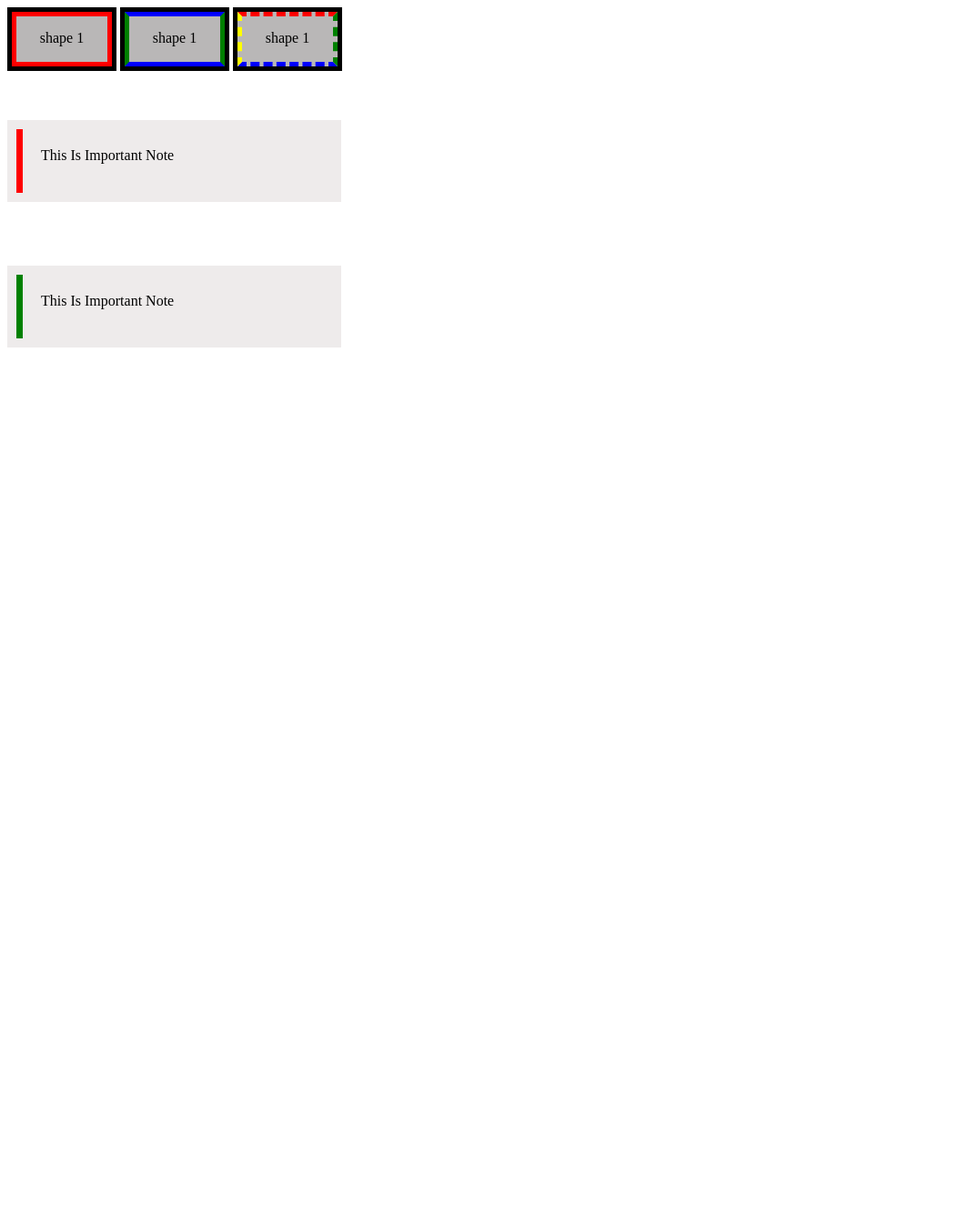
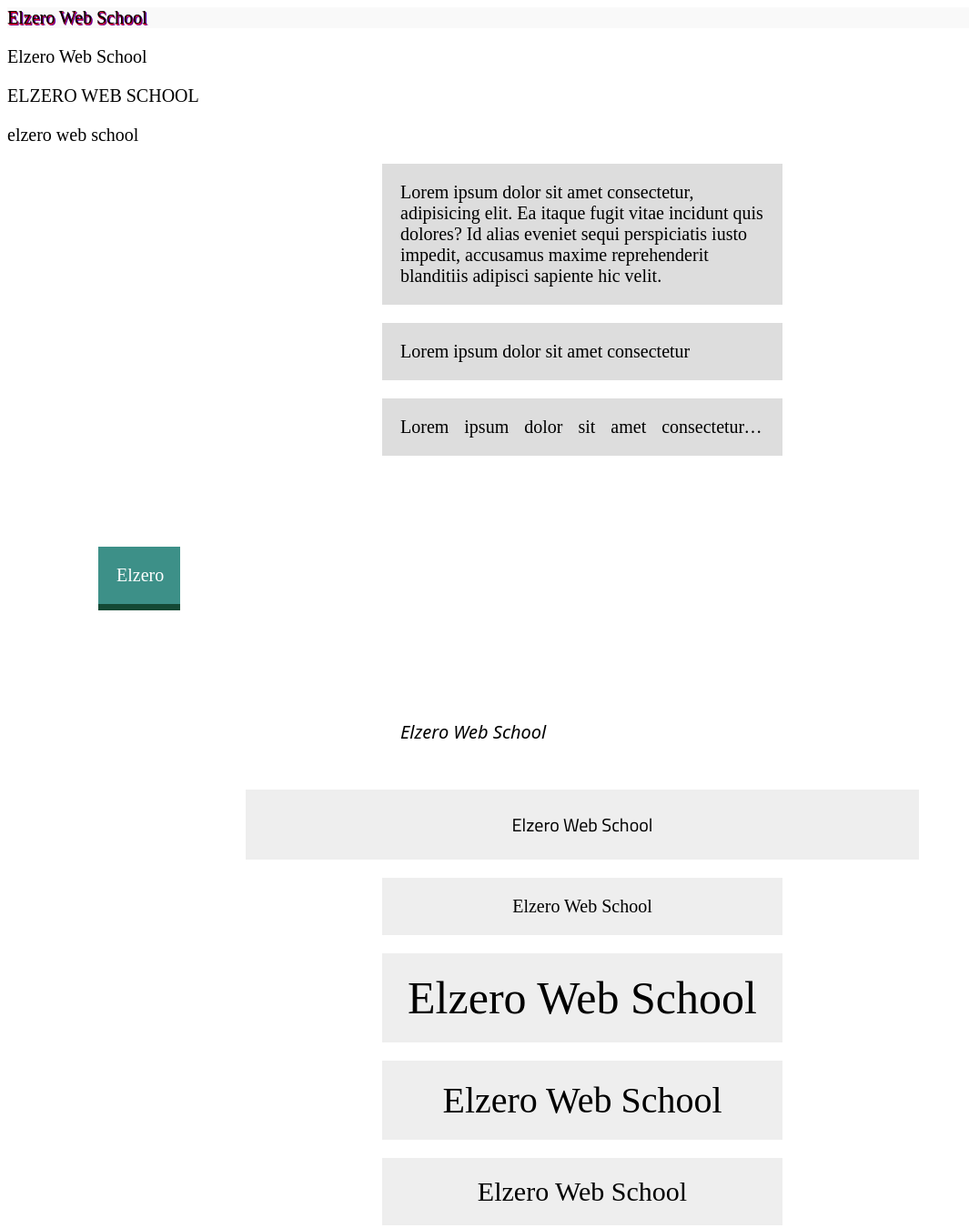
Before and after one commit to elagha7/elagha2006, a plain HTML site: page index.html in a window 1280 px wide. Shown: the whole page at 91% size, without its empty margins (0-1065 px from the left). Before the commit the page ends 800 px from the top, so only its background shows below. Drawn offline with Linux system fonts and the light colour scheme; a web font is replaced by a local one.

Commit message:
: update assingments of elzero

```diff
--- a/index.html
+++ b/index.html
@@ -1,21 +1,41 @@
 <!DOCTYPE html>
-<html lang="en">
-<head>
+<html lang="en" style="font-size: 20px;">
+  <head >
     <meta charset="UTF-8">
-    <link rel="stylesheet" href="master.css">
-    <title>Document</title>
+    <link rel="stylesheet" href="text.css">
 </head>
 <body>
-    <div class="one ">
-         <div class="o">shape 1</div>
-         <div class="t">shape 1</div>
-         <div class="th">shape 1</div>
-    </div>
-    <br><br><br>
-    <div class="line">
-<div class="element1">This Is Important Note</div>
-<div class="element2">This Is Important Note</div>
-<div class="element3">This Is Important Note</div>
+       <div class="div">Elzero Web School</div>
+       <p class="one">elzero Web school</p>
+<p class="two">elzero Web school</p>
+<p class="three">elzero Web school</p>
+<div class="elab">
+  Lorem ipsum dolor sit amet consectetur, adipisicing elit.
+  Ea itaque fugit vitae incidunt quis dolores? Id alias
+  eveniet sequi perspiciatis iusto impedit,
+  accusamus maxime reprehenderit blanditiis adipisci sapiente hic velit.
 </div>
+<div class="e">
+  Lorem ipsum dolor sit amet consectetur
+</div>
+<div class="el">
+  Lorem ipsum dolor sit amet consectetur, adipisicing elit.
+  Ea itaque fugit vitae incidunt quis dolores? Id alias
+  eveniet sequi perspiciatis iusto impedit,
+  accusamus maxime reprehenderit blanditiis adipisci sapiente hic velit.
+</div>
+<a href="https://elzero.org">elzero</a>
+<div><p class="elzero">Elzero Web School</p></div>
+<div><p class="ez">Elzero Web School</p></div>
+<div><p class="eo">Elzero Web School</p></div>
+<link rel="preconnect" href="https://fonts.googleapis.com">
+<link rel="preconnect" href="https://fonts.gstatic.com" crossorigin>
+<link href="https://fonts.googleapis.com/css2?family=Cairo:wght@200..1000&display=swap" rel="stylesheet">
+   <link rel="preconnect" href="https://fonts.googleapis.com">
+<link rel="preconnect" href="https://fonts.gstatic.com" crossorigin>
+<link href="https://fonts.googleapis.com/css2?family=Jomhuria&display=swap" rel="stylesheet">
+<div><p class="four" >Elzero Web School</p></div>
+<div><p class="five">Elzero Web School</p></div>
+<div><p class="six">Elzero Web School</p></div>
 </body>
 </html>
--- /dev/null
+++ b/main.css
@@ -0,0 +1,21 @@
+.parent .child .title{
+    color: red;
+}
+.parent .title{
+    color: blue;
+}
+.parent p,.title{
+    color:green;
+}
+.one,.two,.three{
+    background-color: red;
+  padding: 10px;
+  display: inline-block;
+}
+.four {
+  background-color: red;
+  padding: 10px;
+  display: inline-block;
+  max-width: 400px;
+  height: 100px;
+}
--- /dev/null
+++ b/text.css
@@ -0,0 +1,86 @@
+.div {
+      background-color: rgb(249, 249, 249);
+    color: black;
+    text-shadow: 0.5px 0.5px 0px red, 1px 1px 0px blue, 1.5px 1.5px purple;
+
+}
+.one {
+    text-transform: capitalize;
+}
+.two {
+    text-transform: uppercase;
+}
+.three {
+    text-transform: lowercase;
+}
+.elab,.e,.el{
+    background-color: #ddd;
+    width: 400px;
+    padding: 20px;
+    margin: 20px auto;
+}
+.el{
+    white-space: nowrap;
+      word-spacing: 12px;
+      overflow: hidden;
+      text-overflow: ellipsis;
+}
+a{
+  background-color: #3d9088;
+    color: white;
+    padding: 20px;
+    margin: 100px;
+    width: fit-content;
+    width: 50px;
+    display: block;
+    border-bottom: 7px solid rgb(20 73 53);
+    text-align: center;
+    text-decoration: none;
+    text-transform: capitalize;
+}
+.elzero{
+    font-family: system-ui, -apple-system, BlinkMacSystemFont, 'Segoe UI', Roboto, Oxygen, Ubuntu, Cantarell, 'Open Sans', 'Helvetica Neue', sans-serif;
+    width: 300px;
+    font-style: italic;
+    width: 400px;
+    padding: 20px;
+    margin: 30px auto;
+}
+.ez{
+    background-color: #eee;
+    padding: 20px;
+    text-align: center;
+    width: 400px;
+    margin: 20px auto;
+  font-family: "Cairo", sans-serif;
+  width: 700px;
+
+}
+.eo{
+    background-color: #eee;
+    padding: 20px;
+    text-align: center;
+    width: 400px;
+    margin: 20px auto;
+ font-family: "Jomhuria", serif;
+  font-weight: 400;
+  font-style: normal;
+}
+.four,
+.five,
+.six{
+    background-color: #eee;
+    padding: 20px;
+    text-align: center;
+    width: 400px;
+    margin: 20px auto;
+}
+.four{
+    font-size: 2.5rem;
+}
+.five{
+    font-size: 2rem;
+}
+.six{
+    font-size: 1.5rem;
+}
```
